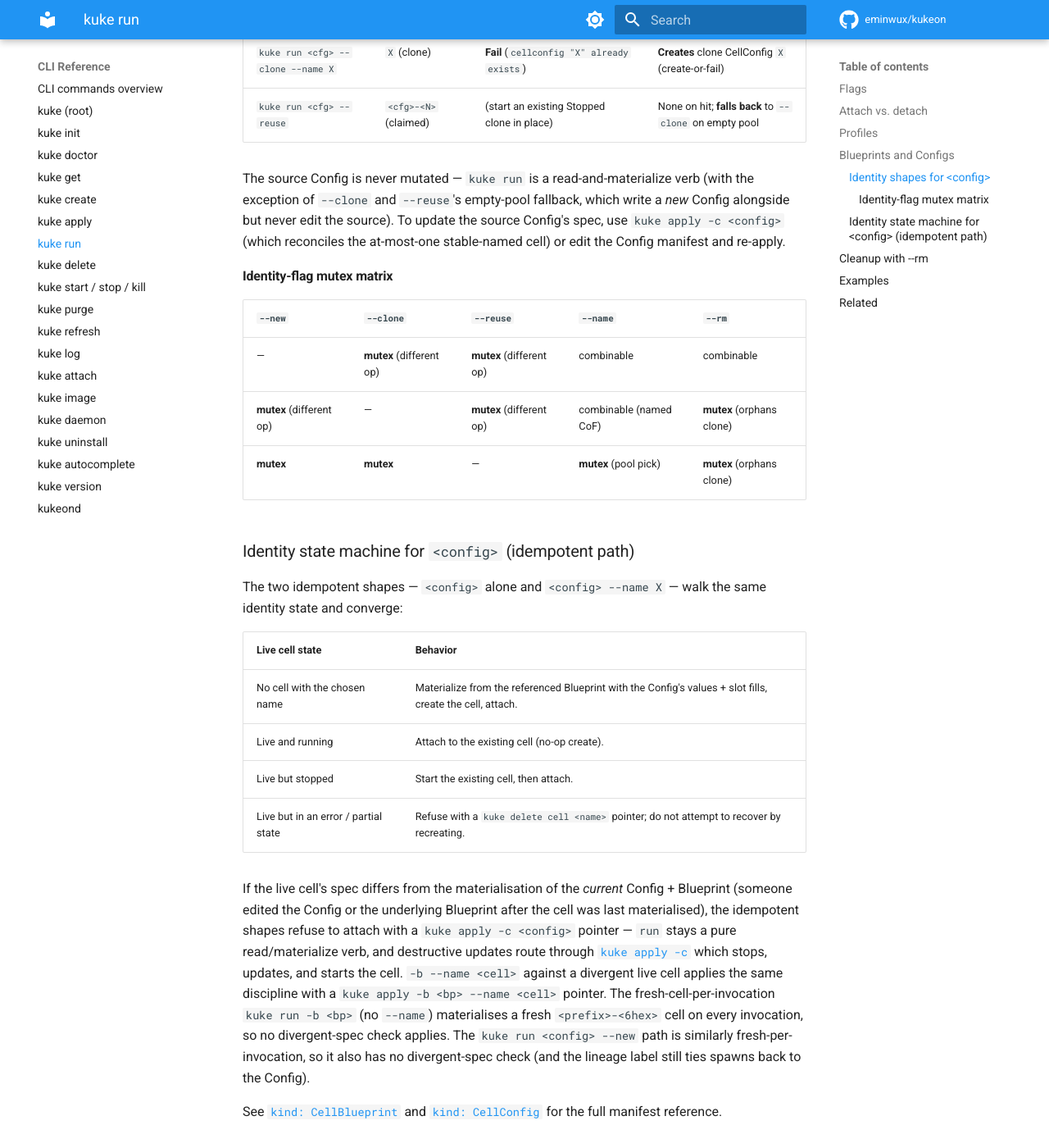
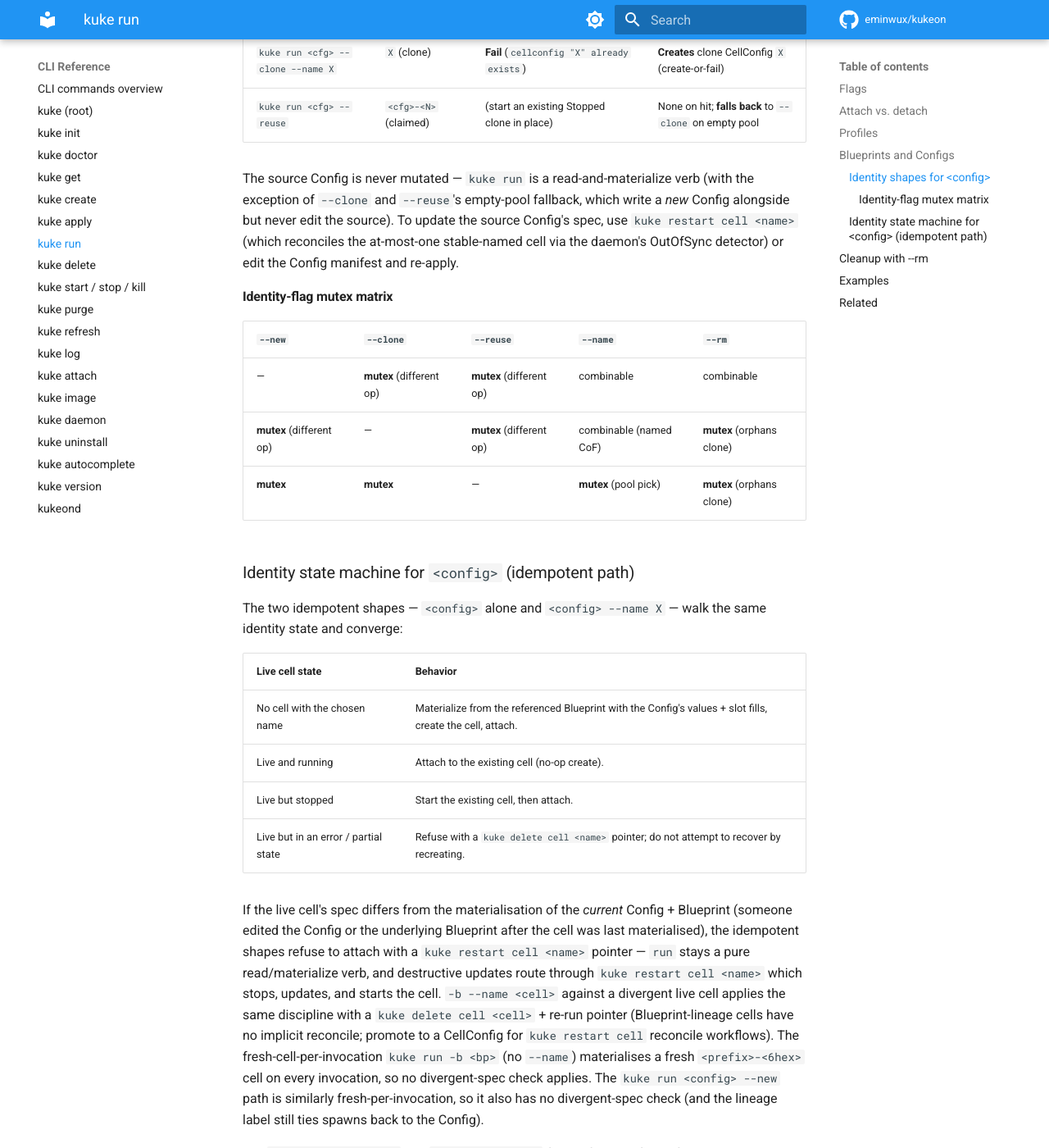
Before and after one commit to eminwux/kukeon, an MkDocs documentation site: the page built from docs/site/cli/kuke-run.md, in a window 1280 px wide and 1400 px high, scrolled down 6152 px. Shown: the whole window at 82% size. Built offline with MkDocs 1.6.1 and Material for MkDocs 9.7.7, drawn with Linux system fonts in a browser that asks for light colours; comment, search, counter and statistics services are not loaded; the version menu is left out.

Commit message:
docs: sweep stale kuke apply -c/-b pointers post-#845 (#874)

```diff
--- a/docs/site/cli/kuke-run.md
+++ b/docs/site/cli/kuke-run.md
@@ -93,7 +93,7 @@
 | `kuke run <cfg> --clone --name X` | `X` (clone)           | **Fail** (`cellconfig "X" already exists`)                  | **Creates** clone CellConfig `X` (create-or-fail)           |
 | `kuke run <cfg> --reuse`          | `<cfg>-<N>` (claimed) | (start an existing Stopped clone in place)                  | None on hit; **falls back** to `--clone` on empty pool      |
 
-The source Config is never mutated — `kuke run` is a read-and-materialize verb (with the exception of `--clone` and `--reuse`'s empty-pool fallback, which write a _new_ Config alongside but never edit the source). To update the source Config's spec, use `kuke apply -c <config>` (which reconciles the at-most-one stable-named cell) or edit the Config manifest and re-apply.
+The source Config is never mutated — `kuke run` is a read-and-materialize verb (with the exception of `--clone` and `--reuse`'s empty-pool fallback, which write a _new_ Config alongside but never edit the source). To update the source Config's spec, use `kuke restart cell <name>` (which reconciles the at-most-one stable-named cell via the daemon's OutOfSync detector) or edit the Config manifest and re-apply.
 
 #### Identity-flag mutex matrix
 
@@ -114,7 +114,7 @@
 | Live but stopped                     | Start the existing cell, then attach.                                                                     |
 | Live but in an error / partial state | Refuse with a `kuke delete cell <name>` pointer; do not attempt to recover by recreating.                 |
 
-If the live cell's spec differs from the materialisation of the _current_ Config + Blueprint (someone edited the Config or the underlying Blueprint after the cell was last materialised), the idempotent shapes refuse to attach with a `kuke apply -c <config>` pointer — `run` stays a pure read/materialize verb, and destructive updates route through [`kuke apply -c`](kuke-apply.md) which stops, updates, and starts the cell. `-b --name <cell>` against a divergent live cell applies the same discipline with a `kuke apply -b <bp> --name <cell>` pointer. The fresh-cell-per-invocation `kuke run -b <bp>` (no `--name`) materialises a fresh `<prefix>-<6hex>` cell on every invocation, so no divergent-spec check applies. The `kuke run <config> --new` path is similarly fresh-per-invocation, so it also has no divergent-spec check (and the lineage label still ties spawns back to the Config).
+If the live cell's spec differs from the materialisation of the _current_ Config + Blueprint (someone edited the Config or the underlying Blueprint after the cell was last materialised), the idempotent shapes refuse to attach with a `kuke restart cell <name>` pointer — `run` stays a pure read/materialize verb, and destructive updates route through `kuke restart cell <name>` which stops, updates, and starts the cell. `-b --name <cell>` against a divergent live cell applies the same discipline with a `kuke delete cell <cell>` + re-run pointer (Blueprint-lineage cells have no implicit reconcile; promote to a CellConfig for `kuke restart cell` reconcile workflows). The fresh-cell-per-invocation `kuke run -b <bp>` (no `--name`) materialises a fresh `<prefix>-<6hex>` cell on every invocation, so no divergent-spec check applies. The `kuke run <config> --new` path is similarly fresh-per-invocation, so it also has no divergent-spec check (and the lineage label still ties spawns back to the Config).
 
 See [`kind: CellBlueprint`](../manifests/blueprint.md) and [`kind: CellConfig`](../manifests/config.md) for the full manifest reference.
 
```
Also changed, not shown: docs/cli-use-cases.md (+2 -2 lines).
